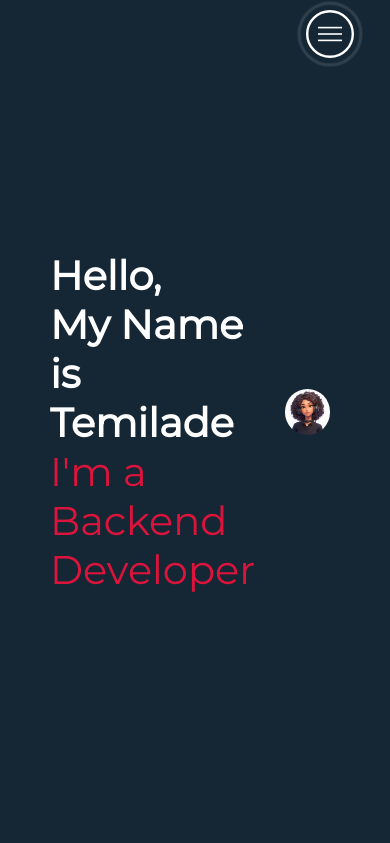
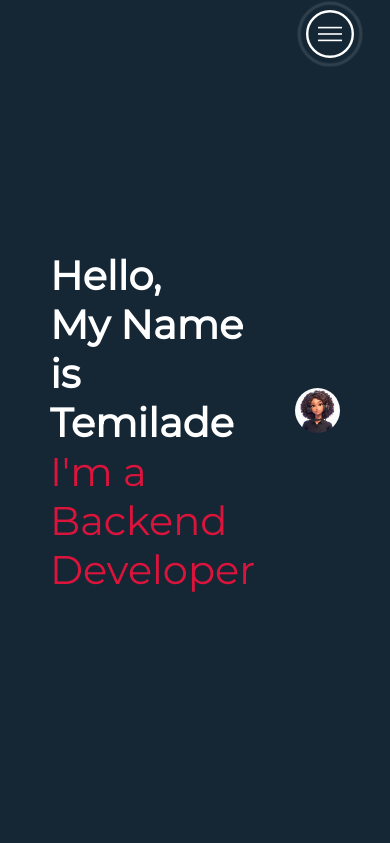
Before and after one commit to temmy669/myPorfolio, a Django app: page /port/ in a window 390 px wide. Shown: the top 843 px of the page. Run offline with Django 3.2, Linux system fonts and the light colour scheme.

Commit message:
updated css

```diff
--- a/portfolio/static/css/style.css
+++ b/portfolio/static/css/style.css
@@ -276,7 +276,7 @@ p {
 }
 
 .hero-image {
-    flex: 1;
+    /* flex: 1; */
     text-align: right; /* Align the image to the right */
 }
 
@@ -765,7 +765,7 @@ p {
 @media (max-width: 768px) {
     .hero-image {
         margin-bottom: 20px;
-        display: flex;
+        /* display: flex; */
         justify-content: center;
         width: 100%;
     }
```
